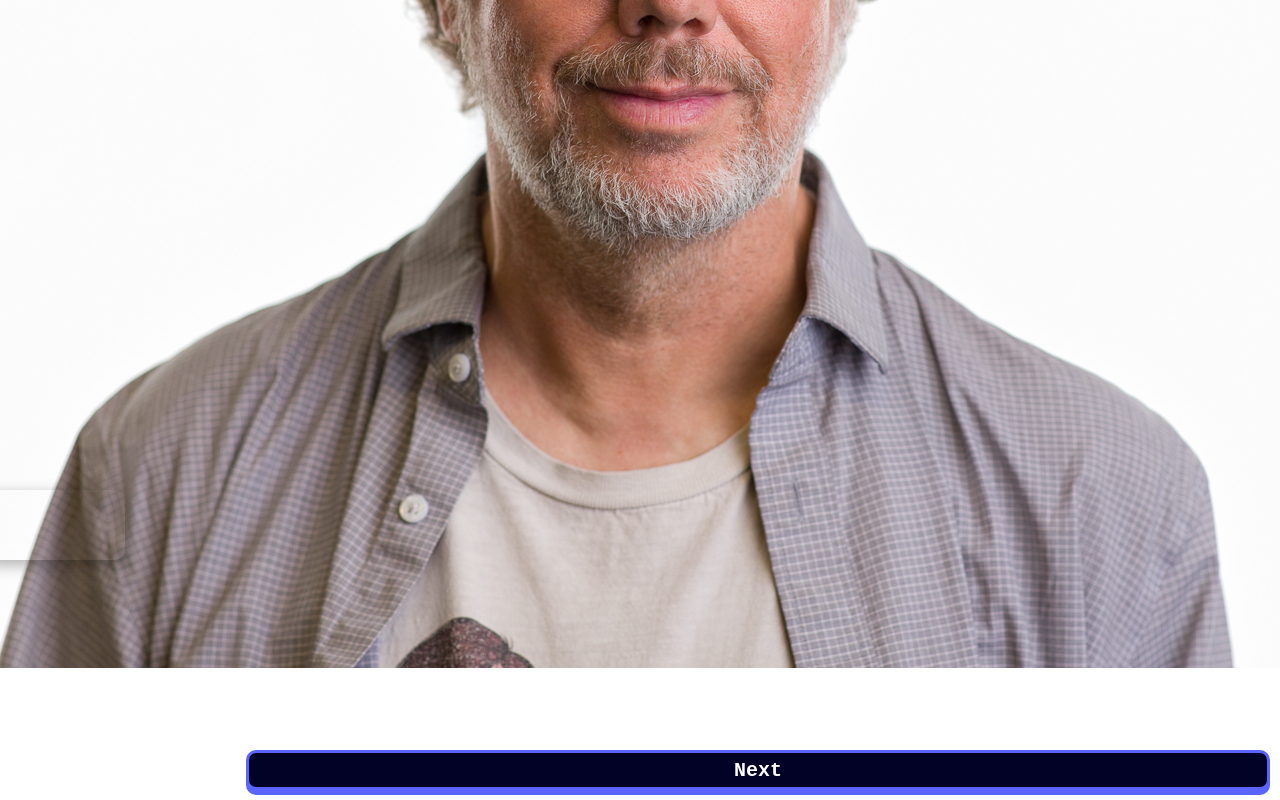
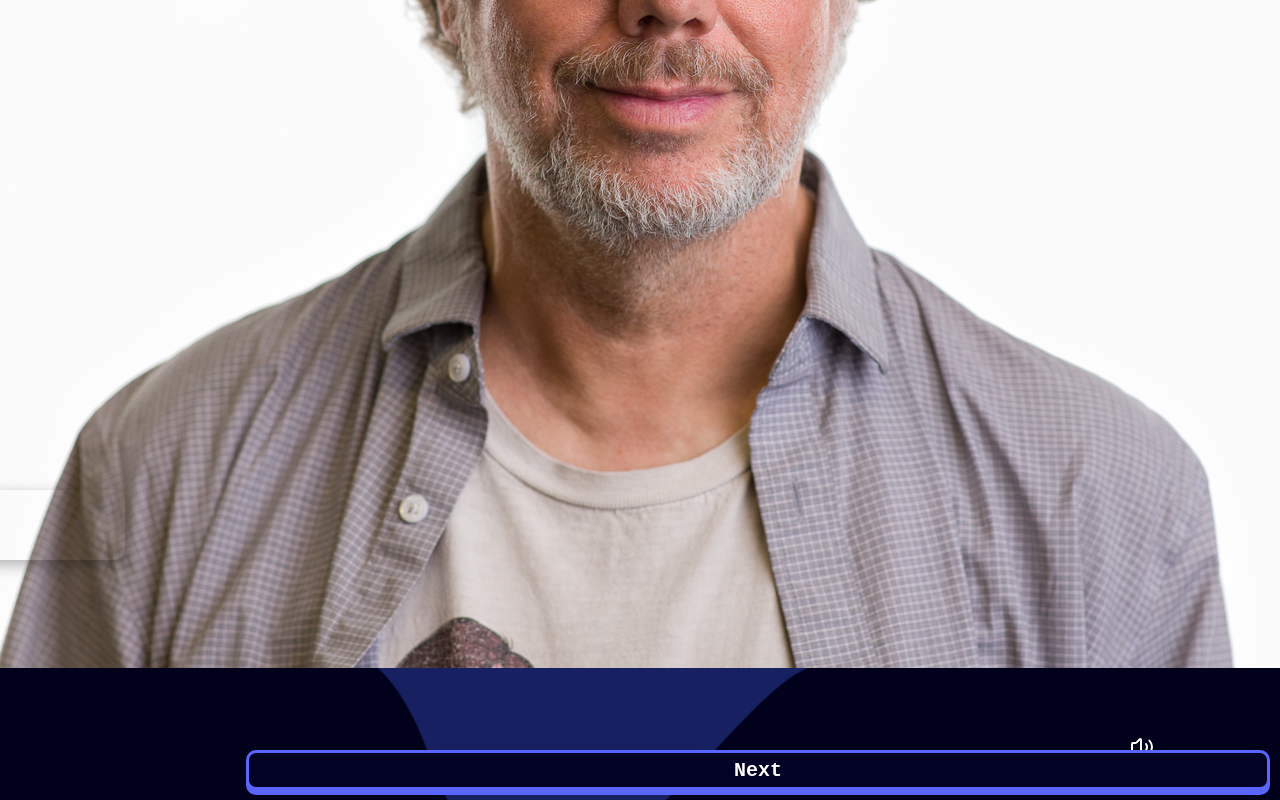
Before and after one commit to asianhorsemen/codeigoapp, a plain HTML site: page Lesson/lessons-1.html in a window 1280 px wide. Drawn offline with nearby package versions, Linux system fonts and the light colour scheme; grey boxes are pictures that could not be loaded.

Commit message:
Update lessons-1.html

```diff
--- a/Lesson/lessons-1.html
+++ b/Lesson/lessons-1.html
@@ -29,7 +29,7 @@
       margin: 0;
       padding: 0;
       height: 100vh; /* Full viewport height */
-      background: url('images/background.png') no-repeat center center fixed;
+      background: url('/images/background.png') no-repeat center center fixed;
       background-size: cover;
       color: white;
       display: flex;
```
